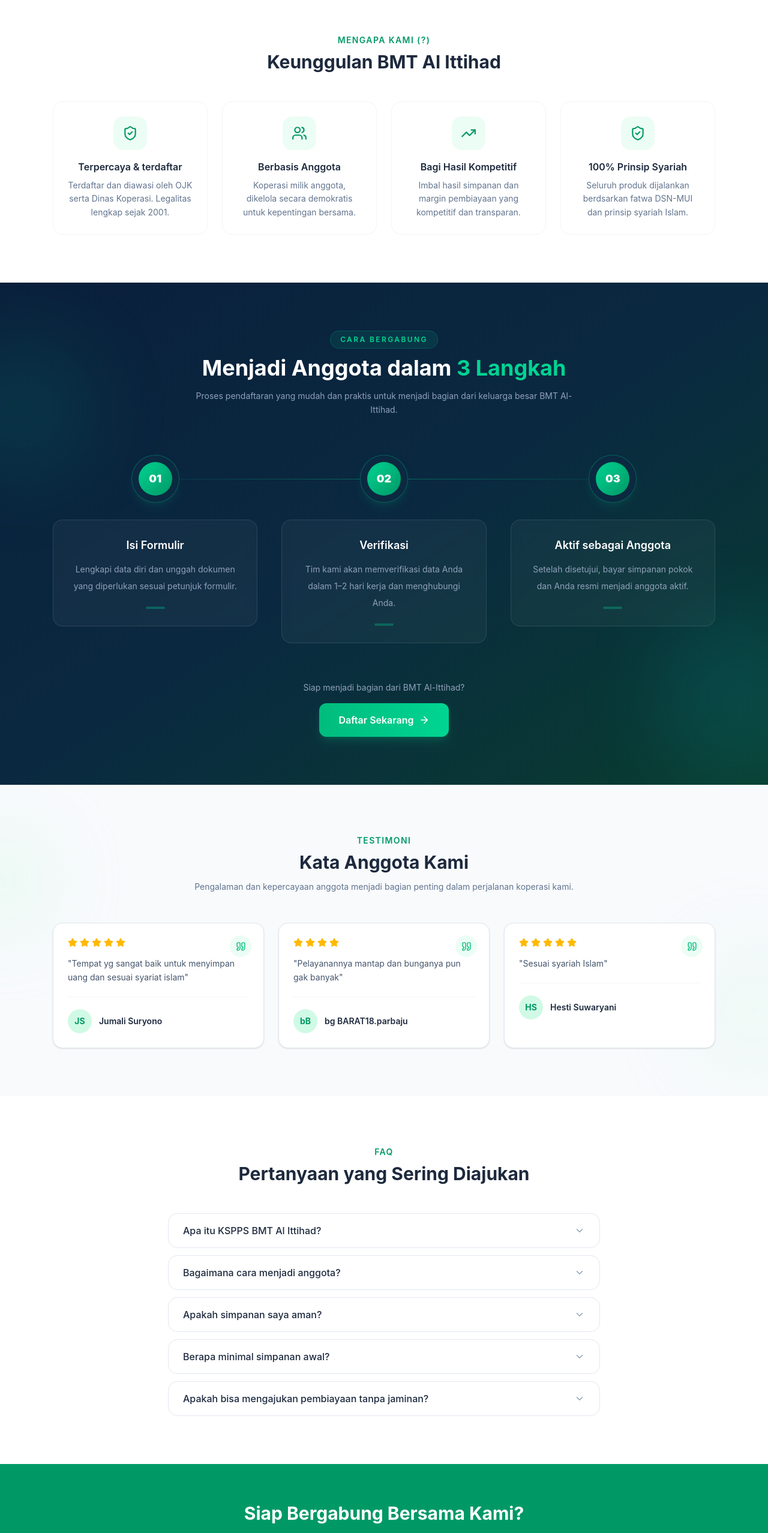
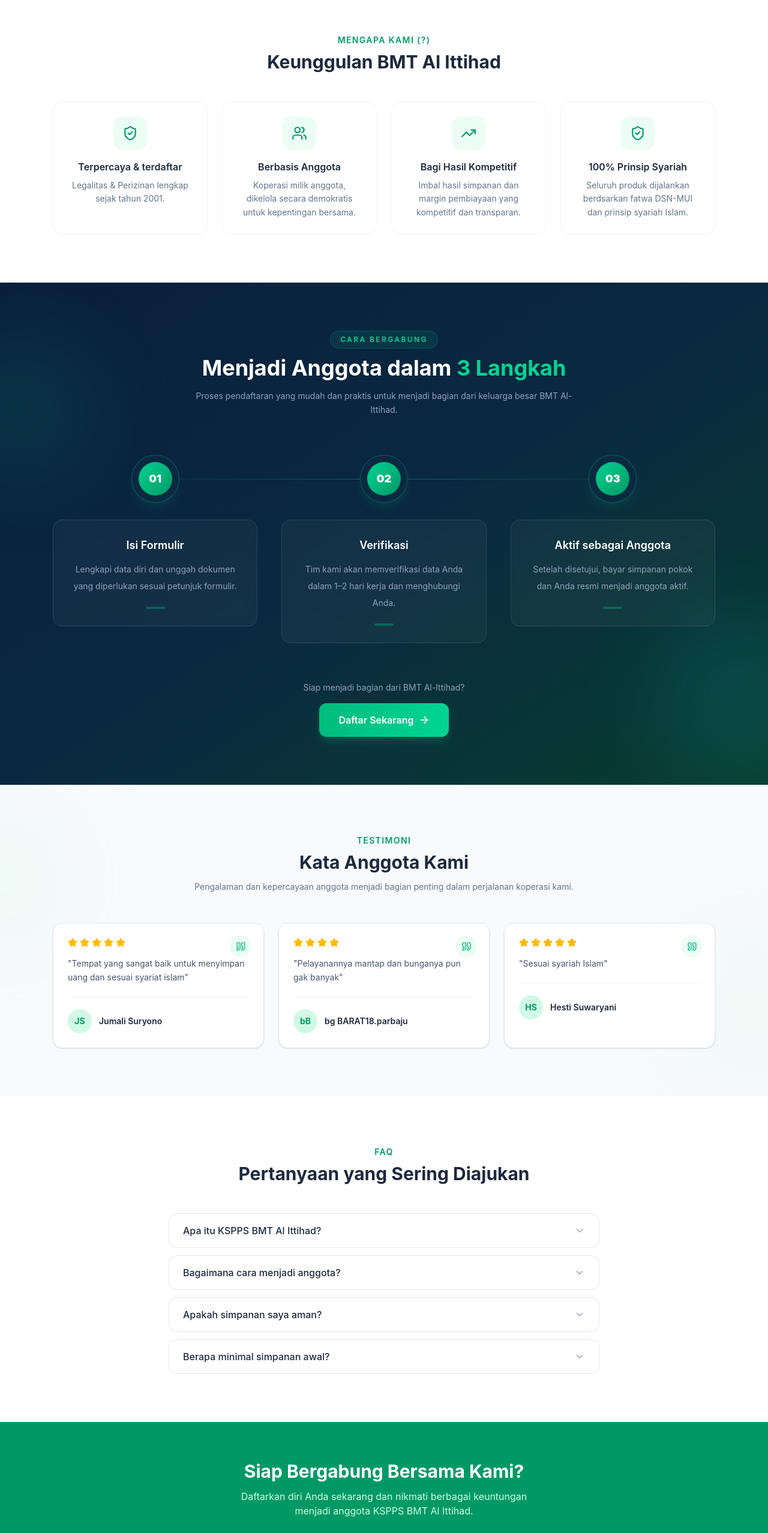
Before and after one commit to putri58/bmt-sistem, a React (Vite) app: page / in a window 1280 px wide. Shown: the part 2083-4638 px from the top of the page at 60% size. Built offline with nearby package versions, Linux system fonts and the light colour scheme.

Commit message:
late commit 8 Oktober 2026

```diff
--- a/index.html
+++ b/index.html
@@ -4,7 +4,7 @@
     <meta charset="UTF-8" />
     <link rel="icon" type="image/png" href="/ittihad.png" />
     <meta name="viewport" content="width=device-width, initial-scale=1.0" />
-    <title>BMT SISTEM</title>
+    <title>BMT AL-ITTIHAD</title>
   </head>
   <body>
     <div id="root"></div>
--- a/src/components/admin/Sidebar.jsx
+++ b/src/components/admin/Sidebar.jsx
@@ -23,11 +23,11 @@
   { name: "Dashboard",           path: "/admin/dashboard",           icon: LayoutDashboard },
   { name: "Pendaftar Baru",      path: "/admin/pendaftaran-anggota", icon: ClipboardList },
   { name: "Kelola Anggota",      path: "/admin/anggota",             icon: Users },
-  { name: "Simpanan",            path: "/admin/simpanan",            icon: Wallet },
-  { name: "Pinjaman",            path: "/admin/pinjaman",            icon: CreditCard },
-  { name: "Angsuran",            path: "/admin/pengajuan",           icon: Receipt },
-  { name: "Transaksi",           path: "/admin/transaksi",           icon: ArrowLeftRight },
-  { name: "Laporan",             path: "/admin/laporan",             icon: ChartColumn },
+  // { name: "Simpanan",            path: "/admin/simpanan",            icon: Wallet },
+  // { name: "Pinjaman",            path: "/admin/pinjaman",            icon: CreditCard },
+  // { name: "Angsuran",            path: "/admin/pengajuan",           icon: Receipt },
+  // { name: "Transaksi",           path: "/admin/transaksi",           icon: ArrowLeftRight },
+  // { name: "Laporan",             path: "/admin/laporan",             icon: ChartColumn },
 ];
 
 // const menuInformasi = [
--- a/src/pages/guest/Home.jsx
+++ b/src/pages/guest/Home.jsx
@@ -75,7 +75,7 @@
   {
     icon: ShieldCheck,
     title: "Terpercaya & terdaftar",
-    desc: "Terdaftar dan diawasi oleh OJK serta Dinas Koperasi. Legalitas lengkap sejak 2001.",
+    desc: "Legalitas & Perizinan lengkap sejak tahun 2001.",
   },
   {
     icon: Users,
@@ -99,7 +99,7 @@
     nama: "Jumali Suryono",
     peran: "",
     bintang: 5,
-    text: "Tempat yg sangat baik untuk menyimpan uang dan sesuai syariat islam",
+    text: "Tempat yang sangat baik untuk menyimpan uang dan sesuai syariat islam",
   },
   {
     nama: "bg BARAT18.parbaju",
@@ -122,19 +122,15 @@
   },
   {
     q: "Bagaimana cara menjadi anggota?",
-    a: "Cukup isi form pendaftaran online di halaman Daftar Anggota atau datang langsung ke kantor kami. Syarat utama: WNI, usia minimal 17 tahun, memiliki KTP, dan membayar simpanan pokok.",
+    a: "Cukup isi form pendaftaran online di halaman Daftar Anggota atau datang langsung ke kantor kami. Syarat utama: WNI, usia minimal 17 tahun, memiliki KTP, dan membayar simpanan pokok, simpanan wajib, simpanan mudharabah, dan biaya cetak kartu.",
   },
   {
     q: "Apakah simpanan saya aman?",
-    a: "Ya, dana anggota dijamin keamanannya. BMT Al Ittihad diawasi oleh OJK dan Dinas Koperasi setempat, serta memiliki sistem pengelolaan keuangan yang transparan dan akuntabel.",
+    a: "Ya, dana anggota dijamin keamanannya. BMT Al Ittihad memiliki Legalitas & Perizinan, serta memiliki sistem pengelolaan keuangan yang transparan dan akuntabel.",
   },
   {
     q: "Berapa minimal simpanan awal?",
-    a: "Simpanan pokok sebesar Rp 100.000 (dibayar sekali) dan simpanan wajib minimal Rp 50.000 per bulan. Simpanan sukarela tidak ada batas minimal.",
-  },
-  {
-    q: "Apakah bisa mengajukan pembiayaan tanpa jaminan?",
-    a: "Untuk pembiayaan produktif di bawah Rp 5 juta dapat diproses tanpa jaminan fisik dengan syarat sudah menjadi anggota aktif minimal 3 bulan.",
+    a: "Simpanan pokok sebesar Rp 50.000 (dibayar sekali) dan simpanan wajib Rp 20.000 per bulan. Simpanan Mudharabah Rp 10.000. Biaya cetak kartu anggota Rp 5.000.",
   },
 ];
 
```
Also changed, not shown: src/pages/admin/Pinjaman.jsx (line endings or trailing spaces), src/pages/guest/Informasi.jsx (line endings or trailing spaces).
